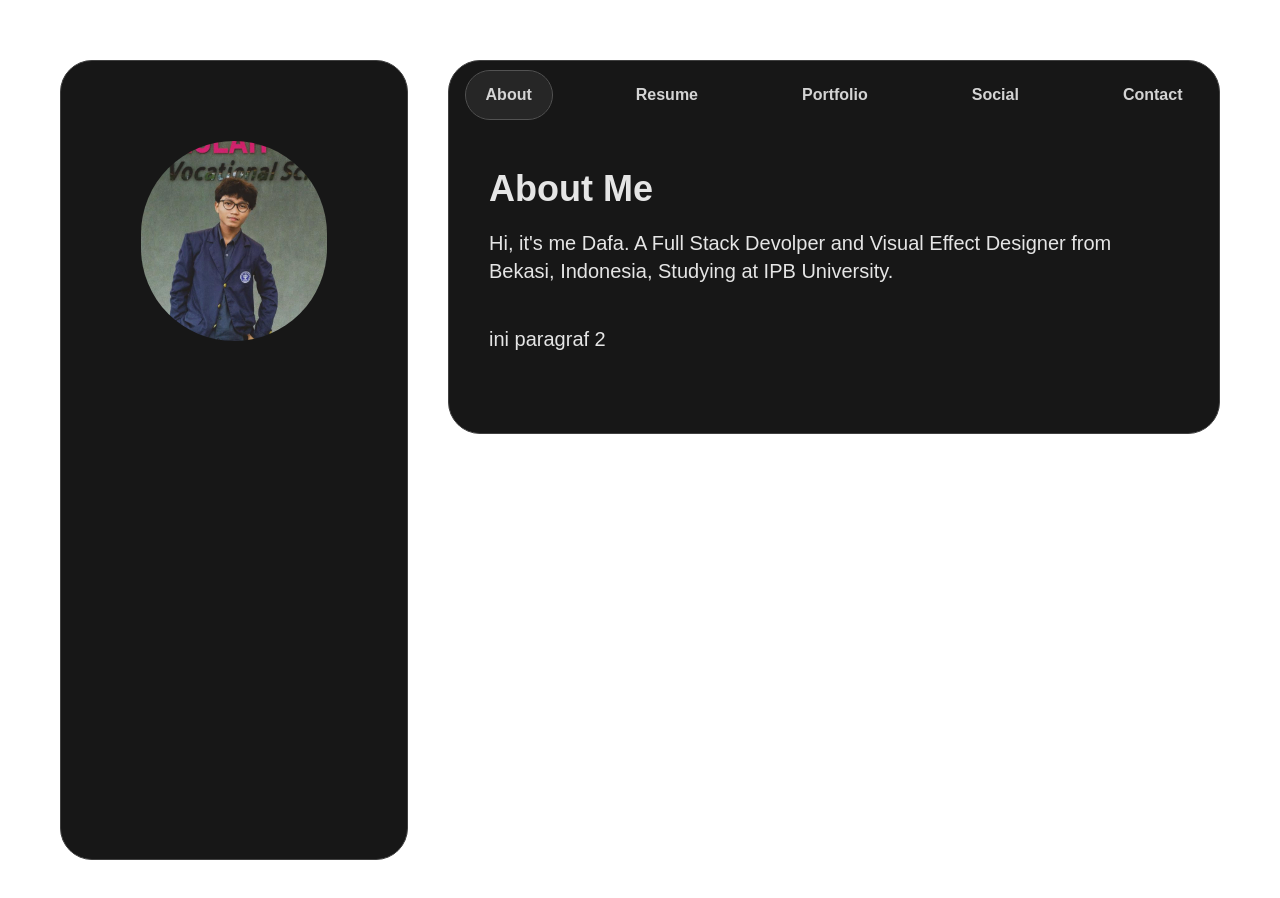
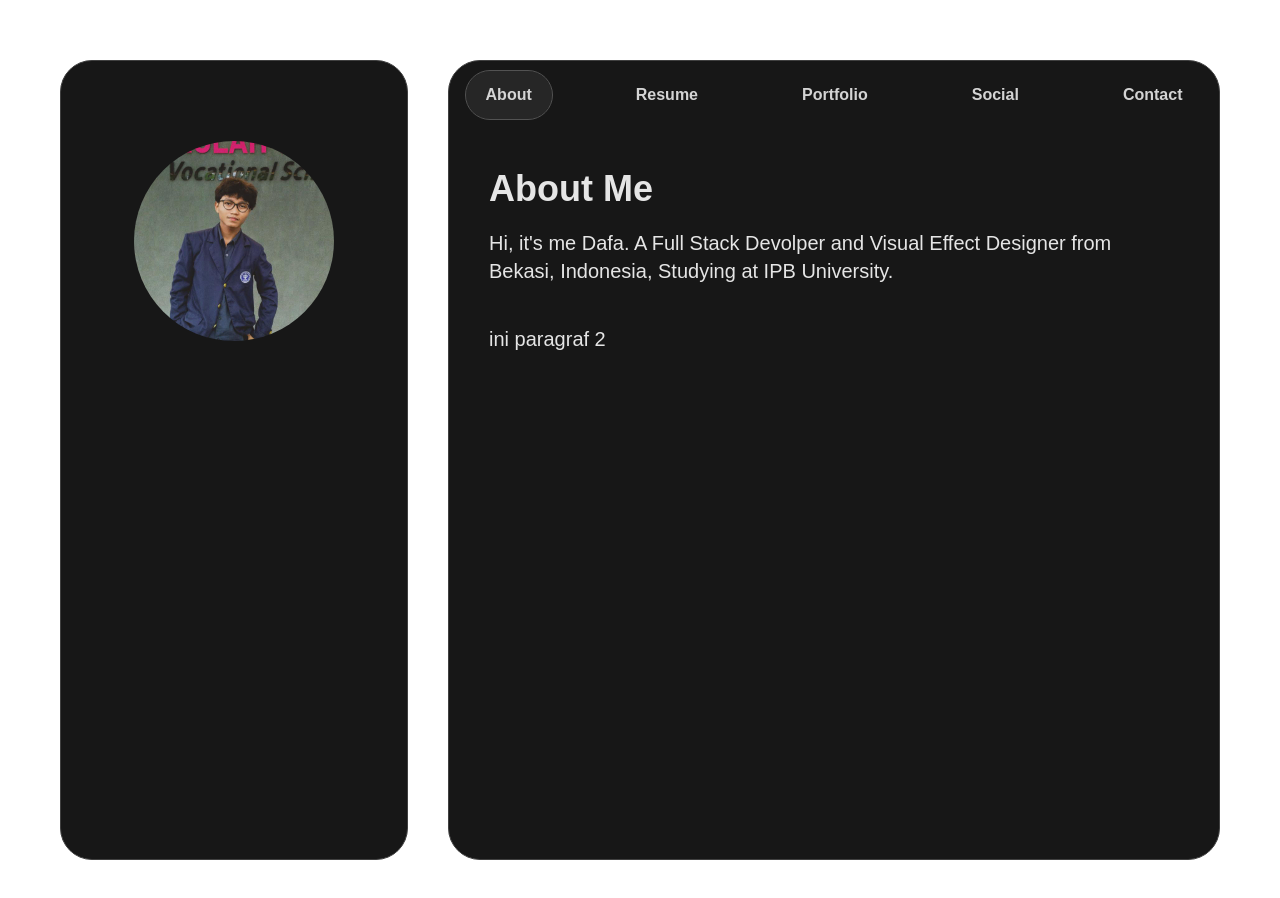
Before and after one commit to Fexie19/portofolio-v1, a Next.js app: page / in a window 1280 px wide. Shown: the top 898 px of the page. Built offline with nearby package versions, Linux system fonts and the light colour scheme.

Commit message:
Layout dasar

```diff
--- a/app/component/isiSidebar/img.tsx
+++ b/app/component/isiSidebar/img.tsx
@@ -1,7 +1,7 @@
 const ImgProfile = () => {
   return(
     <>
-      <img src="Profile.jpg" className="h-50 w-50 rounded-full object-cover object-center"></img>
+      <img src="Profile.jpg" className="max-h-50 max-w-50 rounded-full object-cover object-center"></img>
     </>
   )
 }
--- a/app/component/layout.tsx
+++ b/app/component/layout.tsx
@@ -48,7 +48,7 @@ export default function Layout() {
   }
 
   return (
-    <div className="h-fit xl:max-h-screen xl:w-7xl bg-neutral-900 rounded-4xl border-neutral-700 border overflow-y-scroll scrollbar-hide">
+    <div className="min-h-screen xl:max-h-screen xl:w-7xl bg-neutral-900 rounded-4xl border-neutral-700 border overflow-y-scroll scrollbar-hide">
       <Navbar activePage={activePage} onNavClick={setActivePage} />
       <div className="flex m-10 animate-fadeIn">
         {renderPage()}
```
